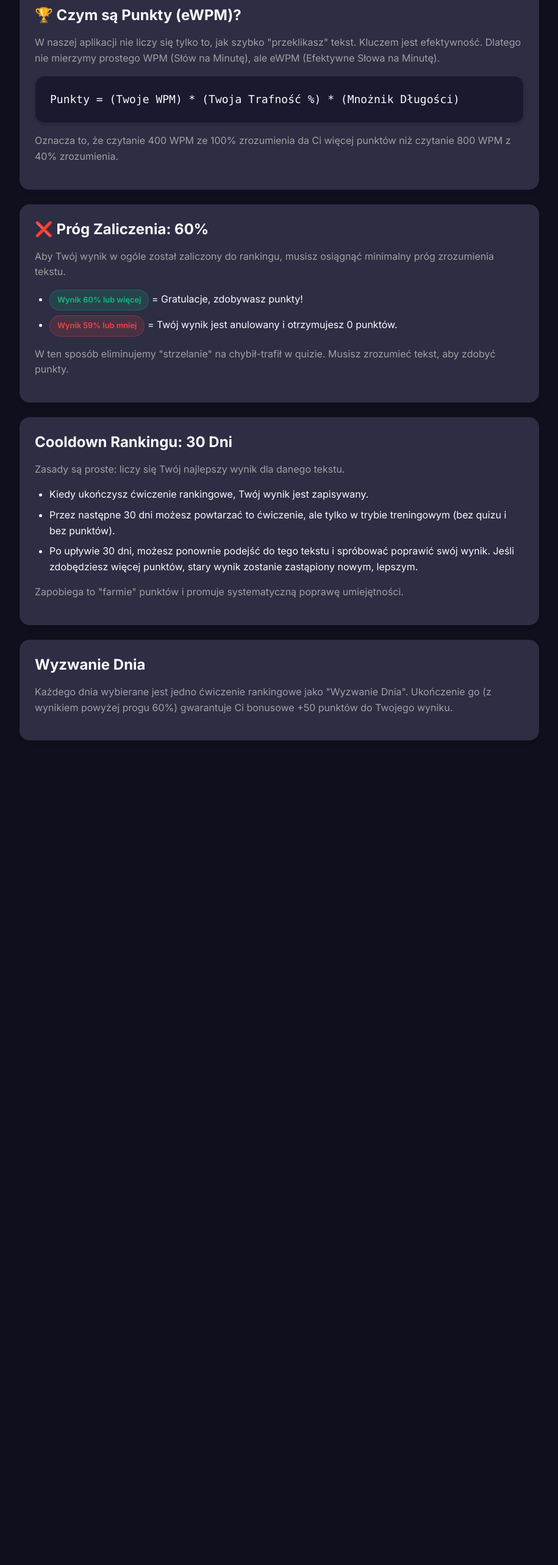
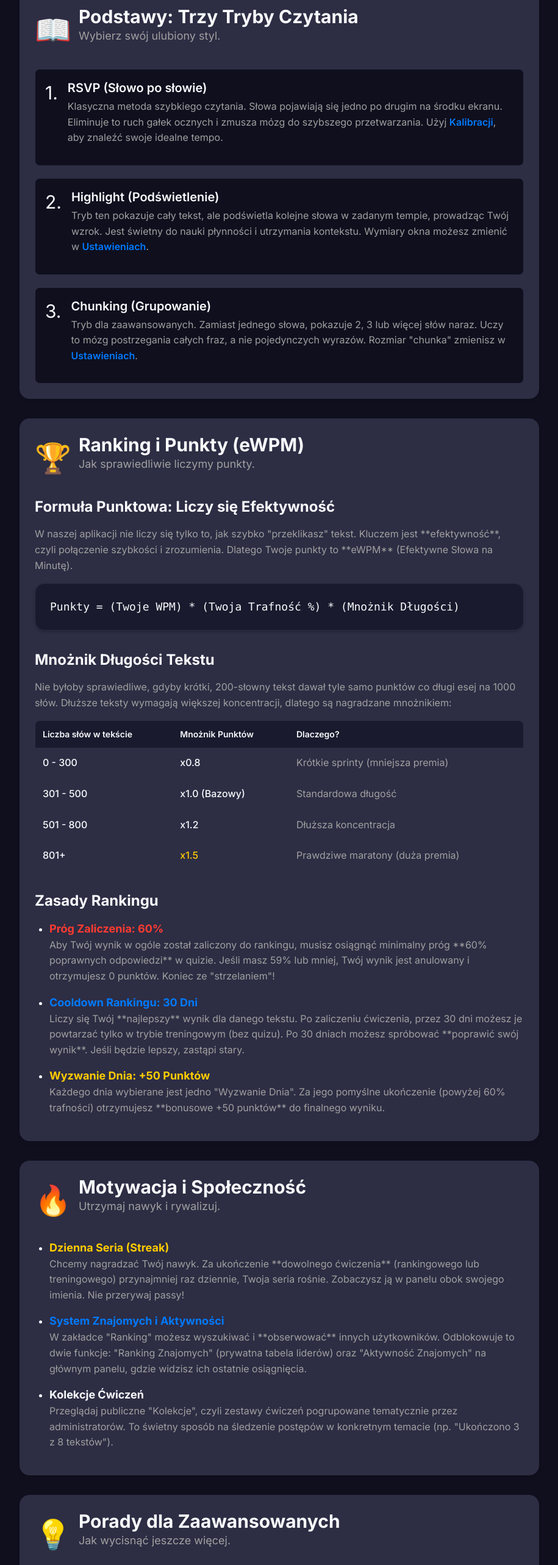
Before and after one commit to G0dles43/LearnFastRead, a React (Vite) app in the folder frontend/: page /how-it-works in a window 1280 px wide. Shown: the part 180-2746 px from the top of the page at 61% size, without its empty margins (182-1097 px from the left). Before the commit the page ends 1426 px from the top, so only its background shows below. Built offline with nearby package versions, Linux system fonts and the light colour scheme.

Commit message:
design fixes

```diff
--- a/frontend/src/Components/ChunkingReader.jsx
+++ b/frontend/src/Components/ChunkingReader.jsx
@@ -14,7 +14,7 @@ export default function ChunkingReader({ words, currentIndex, chunkSize = 3 }) {
   const wordInChunkIndex = currentIndex % chunkSize;
 
   return (
-    <div className="min-h-[300px] flex items-center justify-center">
+    <div className="min-h-[300px] w-full card card-elevated flex items-center justify-center">
       <div className="flex items-center gap-6 md:gap-8 lg:gap-10">
         {currentChunk.map((word, idx) => (
           <span
--- a/frontend/src/Components/HighlightReader.jsx
+++ b/frontend/src/Components/HighlightReader.jsx
@@ -17,6 +17,7 @@ export default function HighlightReader({
   }, [text]);
 
   useEffect(() => {
+    // Logika scrollowania (jest poprawna, bez zmian)
     if (!containerRef.current || wordRefs.current.length === 0) return;
     const activeWordRef = wordRefs.current[currentIndex];
     const container = containerRef.current;
@@ -41,9 +42,10 @@ export default function HighlightReader({
       className="bg-gradient-to-b from-slate-900/40 via-slate-800/40 to-slate-900/40 backdrop-blur-md rounded-xl border border-white/10 p-8 overflow-y-auto overflow-x-hidden scrollbar-thin scrollbar-thumb-indigo-500/20 scrollbar-track-transparent relative"
       style={{ width: `${width}px`, height: `${height}px` }}
     >
-      {/* Gradient fade effect */}
-      <div className="pointer-events-none fixed top-0 left-0 right-0 h-16 bg-gradient-to-b from-slate-900/80 to-transparent z-10" />
-      <div className="pointer-events-none fixed bottom-0 left-0 right-0 h-16 bg-gradient-to-t from-slate-900/80 to-transparent z-10" />
+      {/* POPRAWKA 1: "Cienie"
+        Zmieniono 'fixed' na 'absolute', aby cienie przewijały się z kontenerem,
+        a nie stały w miejscu na ekranie.
+      */}
 
       <div className="text-xl md:text-2xl leading-relaxed text-justify relative z-0">
         {words.map((word, index) => {
@@ -52,7 +54,7 @@ export default function HighlightReader({
             <span
               key={index}
               ref={(el) => (wordRefs.current[index] = el)}
-              className={`transition-colors duration-200 ${isActive ? 'text-white font-semibold' : 'text-white/50'}`}
+              className={`transition-colors duration-200 ${isActive ? 'text-white' : 'text-slate-400'}`}
             >
               {word}{" "}
             </span>
--- a/frontend/src/Components/HowItWorks.jsx
+++ b/frontend/src/Components/HowItWorks.jsx
@@ -9,7 +9,7 @@ export default function HowItWorks() {
           <div>
             <h1 className="text-gradient mb-2">Jak to działa?</h1>
             <p style={{ color: "var(--text-secondary)", fontSize: "1.1rem" }}>
-              Wszystko, co musisz wiedzieć o rankingu i punktacji.
+              Wszystko, co musisz wiedzieć o trybach, rankingu i punktacji.
             </p>
           </div>
           <Link to="/dashboard" className="btn btn-secondary">
@@ -20,68 +20,192 @@ export default function HowItWorks() {
           </Link>
         </header>
 
-        <div className="flex flex-col gap-6 animate-fade-in" style={{ animationDelay: '0.1s' }}>
+        <div className="flex flex-col gap-8 animate-fade-in" style={{ animationDelay: '0.1s' }}>
 
           <div className="card card-elevated">
-            <h2 className="text-2xl font-bold mb-4">🏆 Czym są Punkty (eWPM)?</h2>
-            <p>
-              W naszej aplikacji nie liczy się tylko to, jak szybko "przeklikasz" tekst. Kluczem jest efektywność. Dlatego nie mierzymy prostego WPM (Słów na Minutę), ale eWPM (Efektywne Słowa na Minutę).
+            <h2 className="text-3xl font-bold mb-6 flex items-center gap-3">
+              <span className="text-5xl">📖</span>
+              <div>
+                Podstawy: Trzy Tryby Czytania
+                <p className="text-lg text-text-secondary font-normal">Wybierz swój ulubiony styl.</p>
+              </div>
+            </h2>
+
+            <ul className="flex flex-col gap-5">
+              <li className="flex items-start gap-4 p-4 rounded-lg bg-[var(--bg-main)] border border-[var(--border)]">
+                <span className="text-3xl mt-1">1.</span>
+                <div>
+                  <h3 className="text-xl font-semibold mb-1">RSVP (Słowo po słowie)</h3>
+                  <p className="text-text-secondary">
+                    Klasyczna metoda szybkiego czytania. Słowa pojawiają się jedno po drugim na środku ekranu. Eliminuje to ruch gałek ocznych i zmusza mózg do szybszego przetwarzania. Użyj <Link to="/calibrate" className="text-primary font-semibold">Kalibracji</Link>, aby znaleźć swoje idealne tempo.
+                  </p>
+                </div>
+              </li>
+              <li className="flex items-start gap-4 p-4 rounded-lg bg-[var(--bg-main)] border border-[var(--border)]">
+                <span className="text-3xl mt-1">2.</span>
+                <div>
+                  <h3 className="text-xl font-semibold mb-1">Highlight (Podświetlenie)</h3>
+                  <p className="text-text-secondary">
+                    Tryb ten pokazuje cały tekst, ale podświetla kolejne słowa w zadanym tempie, prowadząc Twój wzrok. Jest świetny do nauki płynności i utrzymania kontekstu. Wymiary okna możesz zmienić w <Link to="/settings" className="text-primary font-semibold">Ustawieniach</Link>.
+                  </p>
+                </div>
+              </li>
+              <li className="flex items-start gap-4 p-4 rounded-lg bg-[var(--bg-main)] border border-[var(--border)]">
+                <span className="text-3xl mt-1">3.</span>
+                <div>
+                  <h3 className="text-xl font-semibold mb-1">Chunking (Grupowanie)</h3>
+                  <p className="text-text-secondary">
+                    Tryb dla zaawansowanych. Zamiast jednego słowa, pokazuje 2, 3 lub więcej słów naraz. Uczy to mózg postrzegania całych fraz, a nie pojedynczych wyrazów. Rozmiar "chunka" zmienisz w <Link to="/settings" className="text-primary font-semibold">Ustawieniach</Link>.
+                  </p>
+                </div>
+              </li>
+            </ul>
+          </div>
+
+          <div className="card card-elevated">
+            <h2 className="text-3xl font-bold mb-6 flex items-center gap-3">
+              <span className="text-5xl">🏆</span>
+              <div>
+                Ranking i Punkty (eWPM)
+                <p className="text-lg text-text-secondary font-normal">Jak sprawiedliwie liczymy punkty.</p>
+              </div>
+            </h2>
+
+            <h3 className="text-2xl font-bold mb-4">Formuła Punktowa: Liczy się Efektywność</h3>
+            <p className="mb-4">
+              W naszej aplikacji nie liczy się tylko to, jak szybko "przeklikasz" tekst. Kluczem jest **efektywność**, czyli połączenie szybkości i zrozumienia. Dlatego Twoje punkty to **eWPM** (Efektywne Słowa na Minutę).
             </p>
             <div className="card bg-background-main p-4 my-4">
               <code className="text-lg text-primary-light font-medium">
                 Punkty = (Twoje WPM) * (Twoja Trafność %) * (Mnożnik Długości)
               </code>
             </div>
-            <p className="text-text-secondary">
-              Oznacza to, że czytanie 400 WPM ze 100% zrozumienia da Ci więcej punktów niż czytanie 800 WPM z 40% zrozumienia.
+
+            <h3 className="text-2xl font-bold mt-8 mb-4">Mnożnik Długości Tekstu</h3>
+            <p className="mb-4 text-text-secondary">
+              Nie byłoby sprawiedliwe, gdyby krótki, 200-słowny tekst dawał tyle samo punktów co długi esej na 1000 słów. Dłuższe teksty wymagają większej koncentracji, dlatego są nagradzane mnożnikiem:
             </p>
+
+            <div className="overflow-x-auto rounded-lg border border-[var(--border)]">
+              <table className="w-full text-left border-collapse">
+                <thead className="bg-[var(--bg-surface)]">
+                  <tr>
+                    <th className="p-3 text-sm font-semibold">Liczba słów w tekście</th>
+                    <th className="p-3 text-sm font-semibold">Mnożnik Punktów</th>
+                    <th className="p-3 text-sm font-semibold">Dlaczego?</th>
+                  </tr>
+                </thead>
+                <tbody className="divide-y divide-[var(--border)]">
+                  <tr>
+                    <td className="p-3 font-medium">0 - 300</td>
+                    <td className="p-3 font-medium">x0.8</td>
+                    <td className="p-3 text-text-secondary">Krótkie sprinty (mniejsza premia)</td>
+                  </tr>
+                  <tr>
+                    <td className="p-3 font-medium">301 - 500</td>
+                    <td className="p-3 font-medium text-primary-light">x1.0 (Bazowy)</td>
+                    <td className="p-3 text-text-secondary">Standardowa długość</td>
+                  </tr>
+                  <tr>
+                    <td className="p-3 font-medium">501 - 800</td>
+                    <td className="p-3 font-medium">x1.2</td>
+                    <td className="p-3 text-text-secondary">Dłuższa koncentracja</td>
+                  </tr>
+                  <tr>
+                    <td className="p-3 font-medium">801+</td>
+                    <td className="p-3 font-medium text-warning">x1.5</td>
+                    <td className="p-3 text-text-secondary">Prawdziwe maratony (duża premia)</td>
+                  </tr>
+                </tbody>
+              </table>
+            </div>
+
+            <h3 className="text-2xl font-bold mt-8 mb-4">Zasady Rankingu</h3>
+            <ul className="list-disc pl-6 my-4 space-y-4">
+              <li>
+                <strong className="text-lg text-danger">Próg Zaliczenia: 60%</strong>
+                <p className="text-text-secondary">
+                  Aby Twój wynik w ogóle został zaliczony do rankingu, musisz osiągnąć minimalny próg **60% poprawnych odpowiedzi** w quizie. Jeśli masz 59% lub mniej, Twój wynik jest anulowany i otrzymujesz 0 punktów. Koniec ze "strzelaniem"!
+                </p>
+              </li>
+              <li>
+                <strong className="text-lg text-primary">Cooldown Rankingu: 30 Dni</strong>
+                <p className="text-text-secondary">
+                  Liczy się Twój **najlepszy** wynik dla danego tekstu. Po zaliczeniu ćwiczenia, przez 30 dni możesz je powtarzać tylko w trybie treningowym (bez quizu). Po 30 dniach możesz spróbować **poprawić swój wynik**. Jeśli będzie lepszy, zastąpi stary.
+                </p>
+              </li>
+              <li>
+                <strong className="text-lg text-warning">Wyzwanie Dnia: +50 Punktów</strong>
+                <p className="text-text-secondary">
+                  Każdego dnia wybierane jest jedno "Wyzwanie Dnia". Za jego pomyślne ukończenie (powyżej 60% trafności) otrzymujesz **bonusowe +50 punktów** do finalnego wyniku.
+                </p>
+              </li>
+            </ul>
           </div>
 
           <div className="card card-elevated">
-            <h2 className="text-2xl font-bold mb-4">❌ Próg Zaliczenia: 60%</h2>
-            <p>
-              Aby Twój wynik w ogóle został zaliczony do rankingu, musisz osiągnąć minimalny próg zrozumienia tekstu.
-            </p>
-            <ul className="list-disc pl-6 my-4 space-y-2">
+            <h2 className="text-3xl font-bold mb-6 flex items-center gap-3">
+              <span className="text-5xl">🔥</span>
+              <div>
+                Motywacja i Społeczność
+                <p className="text-lg text-text-secondary font-normal">Utrzymaj nawyk i rywalizuj.</p>
+              </div>
+            </h2>
+            <ul className="list-disc pl-6 my-4 space-y-4">
               <li>
-                <span className="badge badge-success">Wynik 60% lub więcej</span> = Gratulacje, zdobywasz punkty!
+                <strong className="text-lg text-warning">Dzienna Seria (Streak)</strong>
+                <p className="text-text-secondary">
+                  Chcemy nagradzać Twój nawyk. Za ukończenie **dowolnego ćwiczenia** (rankingowego lub treningowego) przynajmniej raz dziennie, Twoja seria rośnie. Zobaczysz ją w panelu obok swojego imienia. Nie przerywaj passy!
+                </p>
               </li>
               <li>
-                <span className="badge badge-danger">Wynik 59% lub mniej</span> = Twój wynik jest anulowany i otrzymujesz 0 punktów.
+                <strong className="text-lg text-primary">System Znajomych i Aktywności</strong>
+                <p className="text-text-secondary">
+                  W zakładce "Ranking" możesz wyszukiwać i **obserwować** innych użytkowników. Odblokowuje to dwie funkcje: "Ranking Znajomych" (prywatna tabela liderów) oraz "Aktywność Znajomych" na głównym panelu, gdzie widzisz ich ostatnie osiągnięcia.
+                </p>
+              </li>
+              <li>
+                <strong className="text-lg text-secondary">Kolekcje Ćwiczeń</strong>
+                <p className="text-text-secondary">
+                  Przeglądaj publiczne "Kolekcje", czyli zestawy ćwiczeń pogrupowane tematycznie przez administratorów. To świetny sposób na śledzenie postępów w konkretnym temacie (np. "Ukończono 3 z 8 tekstów").
+                </p>
               </li>
             </ul>
-            <p className="text-text-secondary">
-              W ten sposób eliminujemy "strzelanie" na chybił-trafił w quizie. Musisz zrozumieć tekst, aby zdobyć punkty.
-            </p>
           </div>
 
           <div className="card card-elevated">
-            <h2 className="text-2xl font-bold mb-4">Cooldown Rankingu: 30 Dni</h2>
-            <p>
-              Zasady są proste: liczy się Twój najlepszy wynik dla danego tekstu.
-            </p>
-            <ul className="list-disc pl-6 my-4 space-y-2">
+            <h2 className="text-3xl font-bold mb-6 flex items-center gap-3">
+              <span className="text-5xl">💡</span>
+              <div>
+                Porady dla Zaawansowanych
+                <p className="text-lg text-text-secondary font-normal">Jak wycisnąć jeszcze więcej.</p>
+              </div>
+            </h2>
+            <ul className="list-disc pl-6 my-4 space-y-4">
               <li>
-                Kiedy ukończysz ćwiczenie rankingowe, Twój wynik jest zapisywany.
+                <strong className="text-lg">Dynamiczne Tempo</strong>
+                <p className="text-text-secondary">
+                  W trybach RSVP i Highlight włączone jest "dynamiczne tempo". Aplikacja automatycznie zwalnia o kilka milisekund na dłuższych lub rzadszych słowach. Daje to Twojemu mózgowi kluczowy ułamek sekundy na ich przetworzenie, znacznie poprawiając zrozumienie przy wysokich prędkościach.
+                </p>
               </li>
               <li>
-                Przez następne 30 dni możesz powtarzać to ćwiczenie, ale tylko w trybie treningowym (bez quizu i bez punktów).
-              </li>
-              <li>
-                Po upływie 30 dni, możesz ponownie podejść do tego tekstu i spróbować poprawić swój wynik. Jeśli zdobędziesz więcej punktów, stary wynik zostanie zastąpiony nowym, lepszym.
+                <strong className="text-lg">Twórz Własne Teksty</strong>
+                <p className="text-text-secondary">
+                  Użyj przycisku "Nowe ćwiczenie", aby dodać własne teksty (np. artykuł, notatki ze studiów) lub importować je bezpośrednio z Wikipedii. Twoje własne teksty są domyślnie prywatne.
+                </p>
               </li>
             </ul>
-            <p className="text-text-secondary">
-              Zapobiega to "farmie" punktów i promuje systematyczną poprawę umiejętności.
-            </p>
           </div>
 
-          <div className="card card-elevated">
-            <h2 className="text-2xl font-bold mb-4">Wyzwanie Dnia</h2>
-            <p>
-              Każdego dnia wybierane jest jedno ćwiczenie rankingowe jako "Wyzwanie Dnia". Ukończenie go (z wynikiem powyżej progu 60%) gwarantuje Ci bonusowe +50 punktów do Twojego wyniku.
-            </p>
+          <div className="text-center mt-8">
+            <Link to="/dashboard" className="btn btn-primary btn-lg">
+              <svg width="20" height="20" viewBox="0 0 24 24" fill="none" stroke="currentColor" strokeWidth="2" className="mr-2">
+                <path d="M13 2L3 14h9l-1 8 10-12h-9l1-8z"/>
+              </svg>
+              Rozumiem, wróć do panelu
+            </Link>
           </div>
+
         </div>
       </div>
     </div>
--- a/frontend/src/Components/RSVPReader.jsx
+++ b/frontend/src/Components/RSVPReader.jsx
@@ -2,7 +2,7 @@ import React from "react";
 
 export default function RSVPReader({ currentWord }) {
   return (
-    <div className="min-h-[300px] flex items-center justify-center">
+    <div className="card card-elevated min-h-[400px] min-w-[90%] flex items-center justify-center">
       <h1 className="text-6xl md:text-7xl lg:text-8xl font-bold text-white drop-shadow-[0_4px_20px_rgba(0,0,0,0.8)] tracking-wide">
         {currentWord || "●●●"}
       </h1>
--- a/frontend/src/Components/TrainingSession.jsx
+++ b/frontend/src/Components/TrainingSession.jsx
@@ -6,7 +6,21 @@ import Quiz from "./Quiz";
 import HighlightReader from "./HighlightReader";
 import RSVPReader from "./RSVPReader";
 import ChunkingReader from "./ChunkingReader";
-import { getDynamicDelay } from "../utils/readingUtils.js";
+
+const getDynamicDelay = (word, baseSpeedMs) => {
+  const minTime = baseSpeedMs * 0.75;
+  const maxTime = baseSpeedMs * 1.5;
+  const bonusPerChar = baseSpeedMs / 10;
+
+  let delay;
+  if (!word || word.length <= 4) {
+    delay = minTime;
+  } else {
+    delay = minTime + (word.length - 4) * bonusPerChar;
+  }
+
+  return Math.max(minTime, Math.min(delay, maxTime));
+};
 
 export default function TrainingSession() {
   const [words, setWords] = useState([]);
@@ -145,7 +159,6 @@ export default function TrainingSession() {
     const readingTimeMs = endTime - startTime;
     setFinalReadingTime(readingTimeMs);
 
-    // Sprawdzamy czy to ćwiczenie rankingowe ORAZ czy użytkownik może zdobywać punkty
     if (exercise?.is_ranked && attemptStatus?.can_rank) {
       axios
         .get(`http://127.0.0.1:8000/api/exercises/${id}/questions/`, {
@@ -153,17 +166,15 @@ export default function TrainingSession() {
         })
         .then((res) => {
           setQuestions(res.data);
-          setShowQuiz(true); // Pokaż quiz tylko jeśli można zdobywać punkty
+          setShowQuiz(true);
         });
     } else {
-      // Dla ćwiczeń nierankingowych lub powtórzeń rankingowych (bez quizu)
       const minutes = readingTimeMs / 60000;
       const wpm = Math.round(words.length / minutes);
       alert(`Ćwiczenie treningowe ukończone! Prędkość: ${wpm} słów/min`);
       navigate("/dashboard");
     }
   };
-  // --- KONIEC POPRAWKI ---
 
   const handleRestart = () => {
     setIndex(0);
@@ -200,7 +211,6 @@ export default function TrainingSession() {
   };
 
   if (words.length === 0 || (exercise?.is_ranked && !attemptStatus)) {
-    // Dodano sprawdzenie attemptStatus, aby poczekać na załadowanie
     return (
       <div className="min-h-screen flex items-center justify-center bg-gradient-to-br from-[rgba(15,15,30,0.97)] to-[rgba(26,26,46,0.97)]">
         <div className="spinner"></div>
@@ -208,22 +218,18 @@ export default function TrainingSession() {
     );
   }
 
-  // Sprawdzamy czy to ćwiczenie rankingowe gdzie użytkownik może zdobywać punkty
   const isRankingWithQuiz = exercise?.is_ranked && attemptStatus?.can_rank;
 
   return (
     <div className="min-h-screen bg-gradient-to-br from-[rgba(15,15,30,0.97)] to-[rgba(26,26,46,0.97)] p-8 flex flex-col">
-      {/* Header with controls */}
       <div className="max-w-[1400px] w-full mx-auto mb-8 flex justify-between items-center">
         <div>
           <h1 className="text-3xl font-bold mb-2">
             {exercise?.title || 'Trening czytania'}
           </h1>
 
-          {/* --- POPRAWIONA LOGIKA ODZNAKI --- */}
           {exercise?.is_ranked && (
             <>
-              {/* Pokaż "RANKINGOWE" lub "TRENING" na podstawie statusu */}
               {attemptStatus && !attemptStatus.can_rank ? (
                 <div className="badge badge-primary">
                   <svg width="16" height="16" viewBox="0 0 24 24" fill="none" stroke="currentColor" strokeWidth="2" className="mr-1">
@@ -241,13 +247,10 @@ export default function TrainingSession() {
               )}
             </>
           )}
-          {/* --- KONIEC POPRAWKI --- */}
 
         </div>
 
-        {/* Control buttons */}
         <div className="flex gap-3">
-          {/* Ukryj pauzę, jeśli to podejście rankingowe z quizem */}
           {!isRankingWithQuiz && (
             <button
               className="btn btn-ghost"
@@ -322,7 +325,7 @@ export default function TrainingSession() {
       {/* Main content area */}
       <div className="flex-1 max-w-[1400px] w-full mx-auto flex flex-col gap-8">
         {/* Reader area */}
-        <div className="card card-elevated flex-1 flex items-center justify-center min-h-[400px] relative overflow-hidden">
+        <div className="flex-1 flex items-center justify-center min-h-[400px] relative overflow-hidden">
           {/* Pause overlay */}
           {isPaused && !showQuiz && (
             <div className="absolute inset-0 bg-black/80 backdrop-blur-lg flex flex-col items-center justify-center gap-6 z-10">
@@ -429,6 +432,7 @@ export default function TrainingSession() {
               </div>
             </div>
 
+            {/* Words remaining card */}
             <div className="card p-5">
               <div className="flex items-center gap-4">
                 <div className="w-10 h-10 rounded-lg bg-gradient-to-br from-success to-[#059669] flex items-center justify-center">
```
